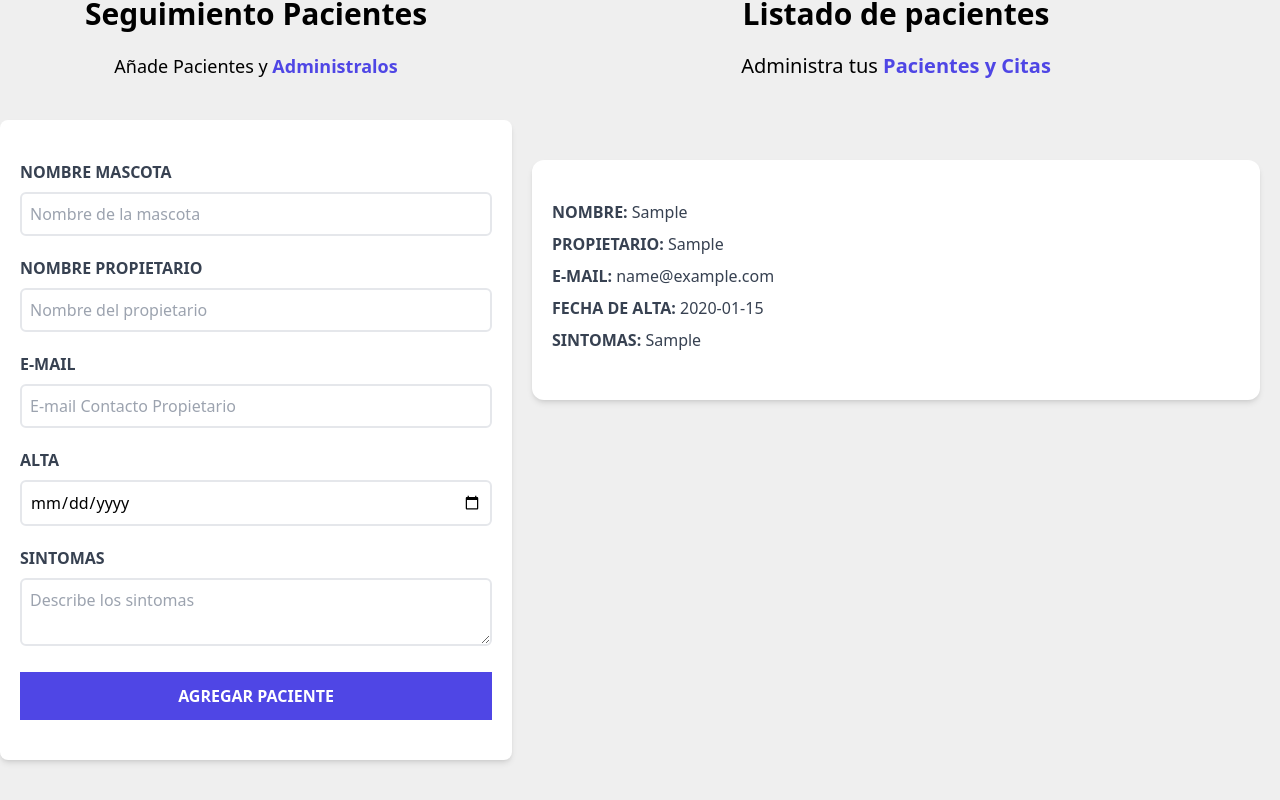
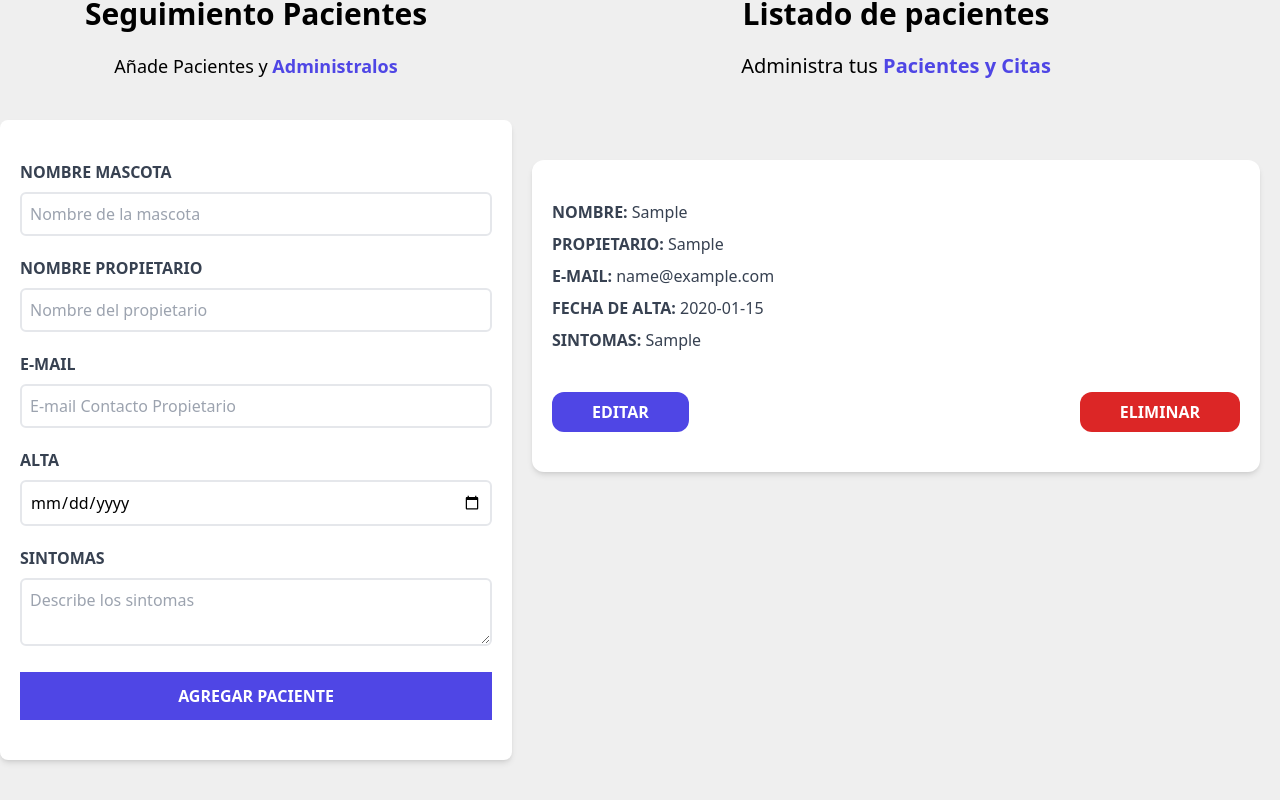
Before and after one commit to UrielQuiroz/PatientManager, a React (Create React App) app in the folder patient-manager/: page / in a window 1280 px wide. Both pictures are taken after typing "Sample", "Sample", "name@example.com", "2020-01-15", "Sample" into the empty fields and a click on the input "Agregar Paciente". Shown: the part 140-940 px from the top of the page. Built offline with nearby package versions, Linux system fonts and the light colour scheme.

Commit message:
Creando botones para editar y eliminar

```diff
--- a/patient-manager/src/components/Paciente.jsx
+++ b/patient-manager/src/components/Paciente.jsx
@@ -34,6 +34,18 @@
           {sintomas}
         </span>
       </p>
+
+      <div className="flex justify-between mt-10">
+        <button
+          type="button"
+          className="py-2 px-10 bg-indigo-600 hover:bg-indigo-700 text-white font-bold uppercase rounded-xl"
+          >Editar</button>
+
+        <button
+          type="button"
+          className="py-2 px-10 bg-red-600 hover:bg-red-700 text-white font-bold uppercase rounded-xl"
+          >Eliminar</button>
+      </div>
     </div>
   );
 }
```
